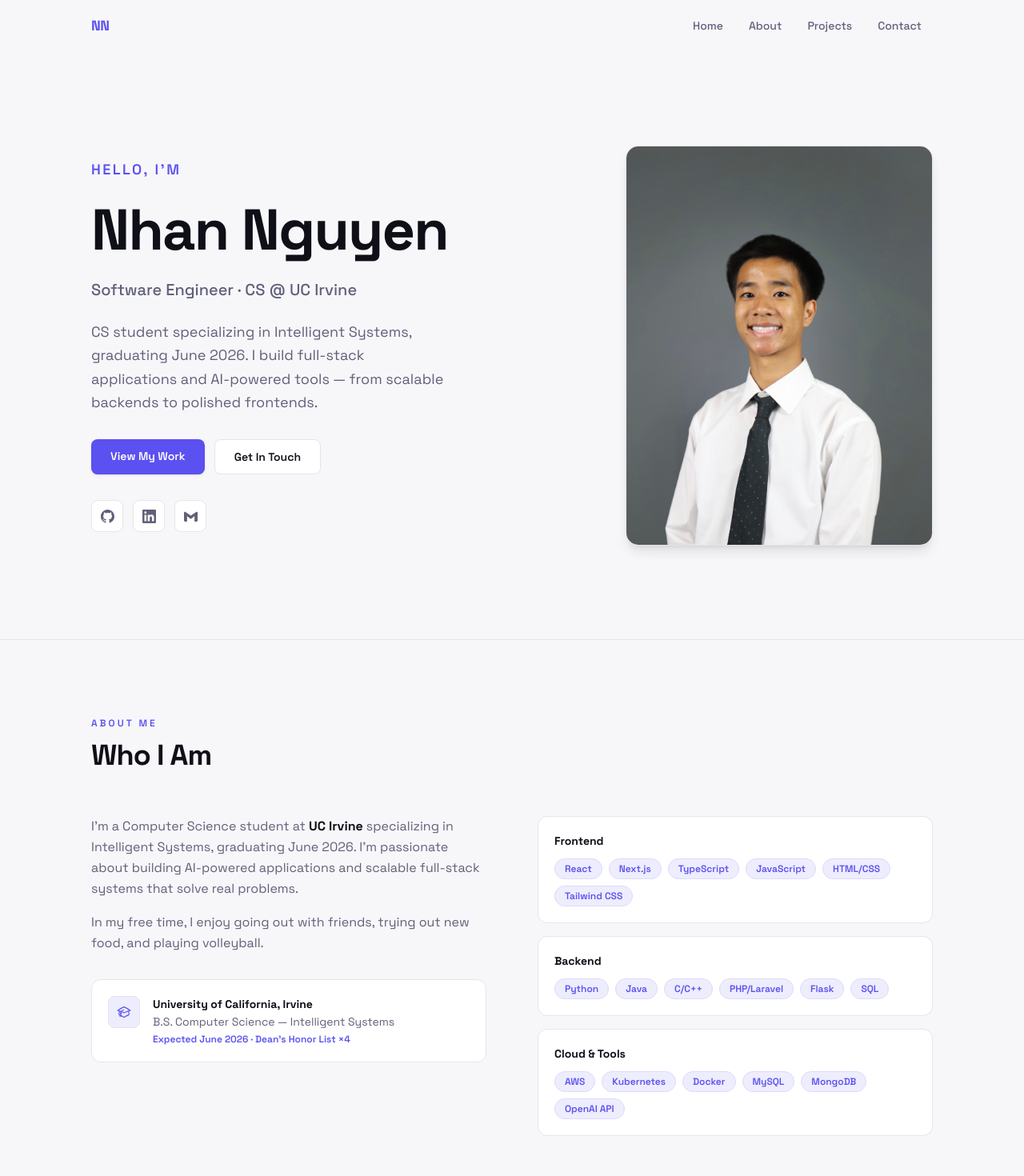
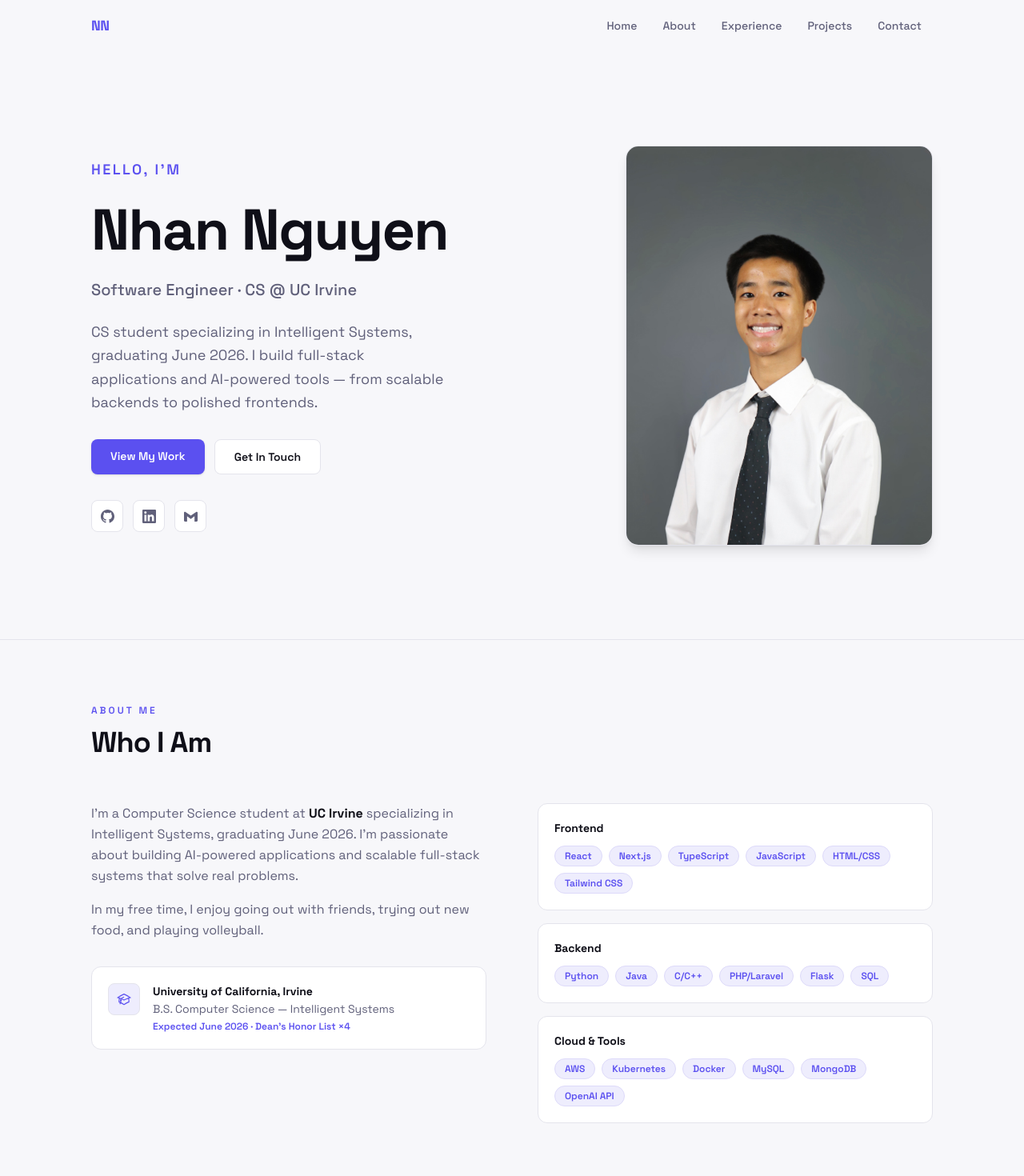
Before and after one commit to nhanngyn2004/portfolio, a React (Vite) app: page / in a window 1280 px wide. Shown: the top 1470 px of the page at 80% size. Built offline with nearby package versions, Linux system fonts and the light colour scheme.

Commit message:
update spacing between tabs

```diff
--- a/src/components/Navbar.jsx
+++ b/src/components/Navbar.jsx
@@ -17,7 +17,7 @@ export const Navbar = ({ menuOpen, setMenuOpen }) => {
                 <a href="#home" className="font-bold text-[1.1rem] tracking-tight text-[#5b50f0]">NN</a>
 
                 <ul className="hidden md:flex gap-1 list-none ml-auto">
-                    {['home', 'about', 'projects', 'contact'].map(s => (
+                    {['home', 'about', 'experience', 'projects', 'contact'].map(s => (
                         <li key={s}>
                             <a
                                 href={`#${s}`}
@@ -41,7 +41,7 @@ export const Navbar = ({ menuOpen, setMenuOpen }) => {
             </div>
 
             <div className={`md:hidden flex-col bg-white border-t border-[#e4e4ec] px-6 pb-5 pt-3 ${menuOpen ? 'flex' : 'hidden'}`}>
-                {['home', 'about', 'projects', 'contact'].map(s => (
+                {['home', 'about', 'experience', 'projects', 'contact'].map(s => (
                     <a
                         key={s}
                         href={`#${s}`}
--- a/src/components/sections/About.jsx
+++ b/src/components/sections/About.jsx
@@ -6,7 +6,7 @@ export const About = () => {
     const cloudSkills = ["AWS", "Kubernetes", "Docker", "MySQL", "MongoDB", "OpenAI API"]
 
     return (
-        <section id="about" className="py-24 bg-[#f7f7fa]">
+        <section id="about" className="py-20 bg-[#f7f7fa] scroll-mt-16">
             <RevealOnScroll>
             <div className="max-w-[1100px] mx-auto px-6">
                 <div className="mb-14">
--- a/src/components/sections/Contact.jsx
+++ b/src/components/sections/Contact.jsx
@@ -2,7 +2,7 @@ import { RevealOnScroll } from "../RevealOnScroll"
 
 export const Contact = () => {
     return (
-        <footer id="contact" className="py-24 bg-[#f7f7fa] border-t border-[#e4e4ec]">
+        <footer id="contact" className="py-20 bg-[#f7f7fa] border-t border-[#e4e4ec] scroll-mt-16">
             <RevealOnScroll>
             <div className="max-w-[1100px] mx-auto px-6">
                 <div className="mb-14">
--- a/src/components/sections/Experience.jsx
+++ b/src/components/sections/Experience.jsx
@@ -18,7 +18,7 @@ const experience = [
 
 export const Experience = () => {
     return (
-        <section id="experience" className="py-12 bg-[#f7f7fa]">
+        <section id="experience" className="py-20 bg-[#f7f7fa] scroll-mt-16">
             <div className="w-full">
             <RevealOnScroll>
             <div className="max-w-[1100px] mx-auto px-6">
--- a/src/components/sections/Projects.jsx
+++ b/src/components/sections/Projects.jsx
@@ -30,7 +30,7 @@ const projects = [
 
 export const Projects = () => {
     return (
-        <section id="projects" className="py-24">
+        <section id="projects" className="py-20 scroll-mt-16">
             <RevealOnScroll>
             <div className="max-w-[1100px] mx-auto px-6">
                 <div className="mb-14">
```
